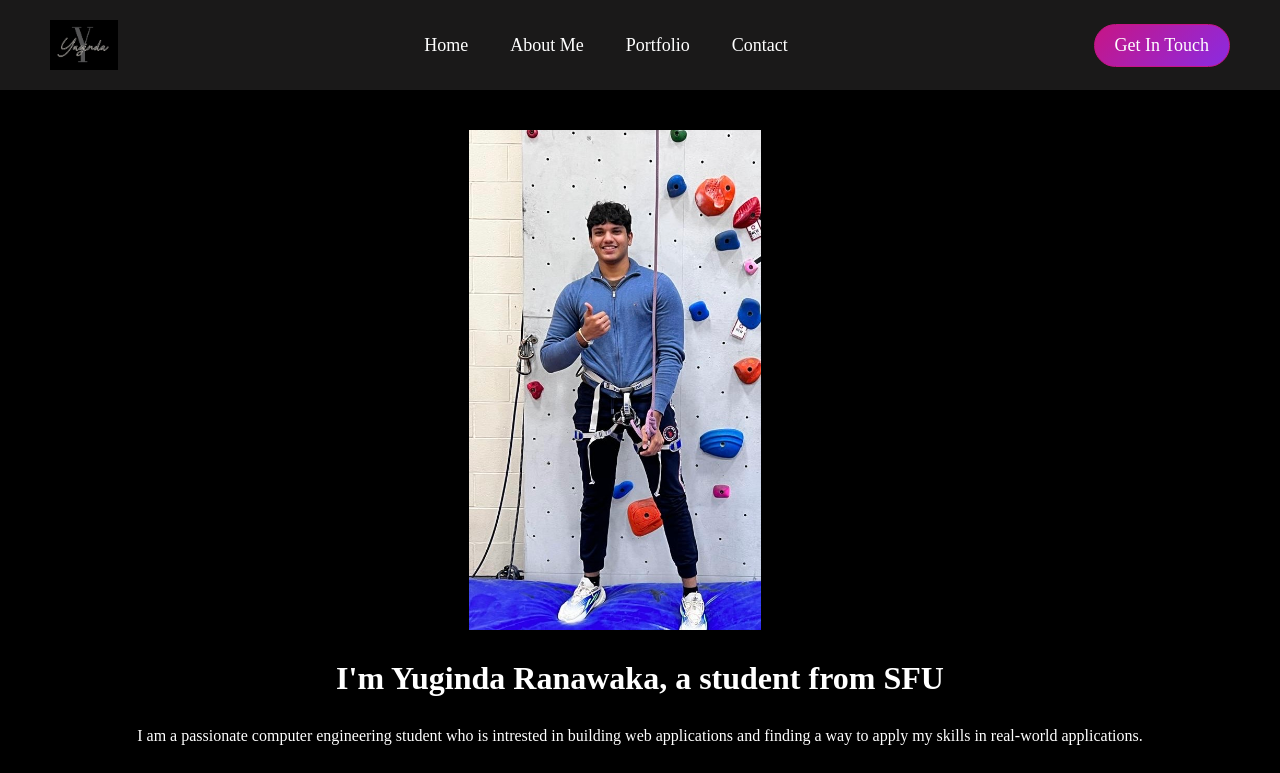
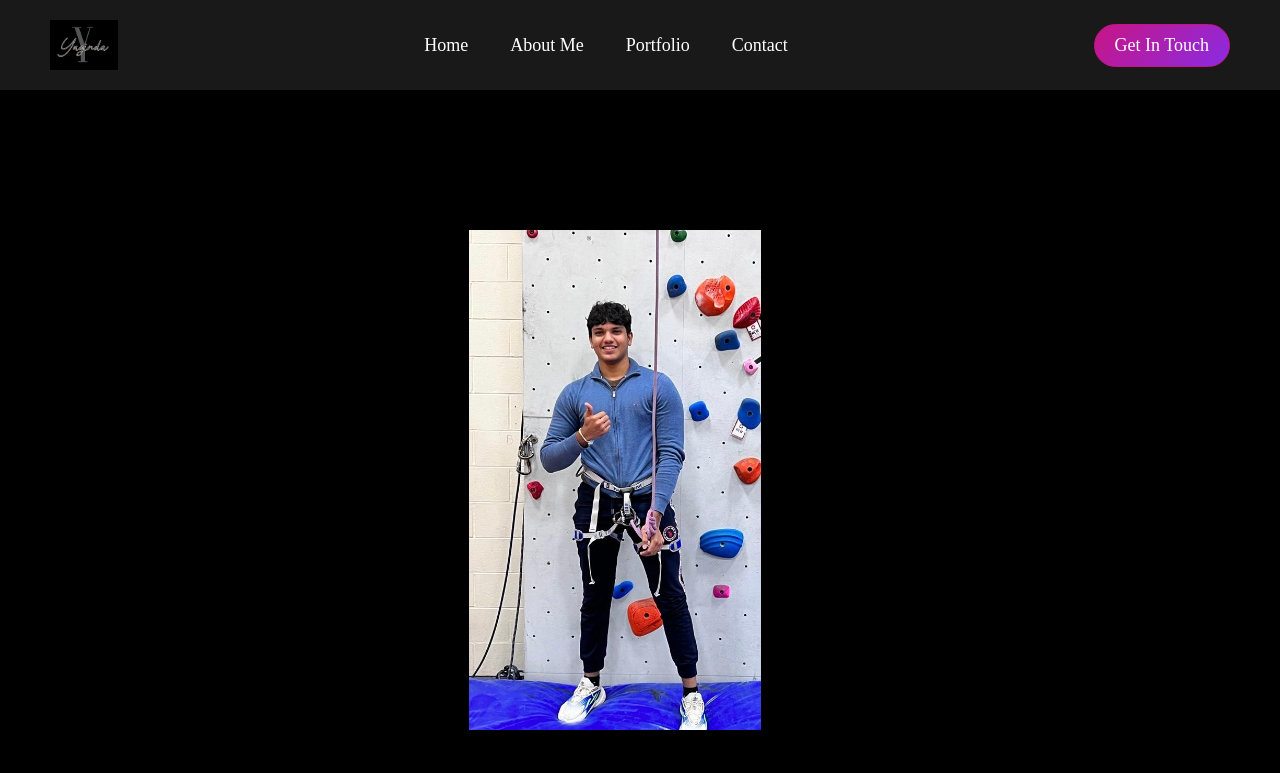
Before and after one commit to Yuginda/MiniProject, a React (Vite) app: page / in a window 1280 px wide. Shown: the top 773 px of the page. Built offline with nearby package versions, Linux system fonts and the light colour scheme.

Commit message:
changed margin top, gap and added gradient to h1

```diff
--- a/src/Components/Hero/Hero.css
+++ b/src/Components/Hero/Hero.css
@@ -3,17 +3,27 @@
     display:flex;
     align-items: center;
     flex-direction:column;
-    gap: 30px;
+    gap: 35px;
 }
 
 .hero img{
-    margin-top: 50px;
+    margin-top: 150px;
     height: 500px;
     margin-right: 50px;
 }
 
 .hero h1{
     align-content: center;
+    width: 70%;
+    font-weight: 600;
+    font-size: 90px;
+}
+
+.hero h1 span{
+    background: linear-gradient(135deg, mediumvioletred, #8a2be2);
+    background-clip: text;
+    -webkit-background-clip: text;
+    -webkit-text-fill-color: transparent;
 }
 
 .hero p{
```
